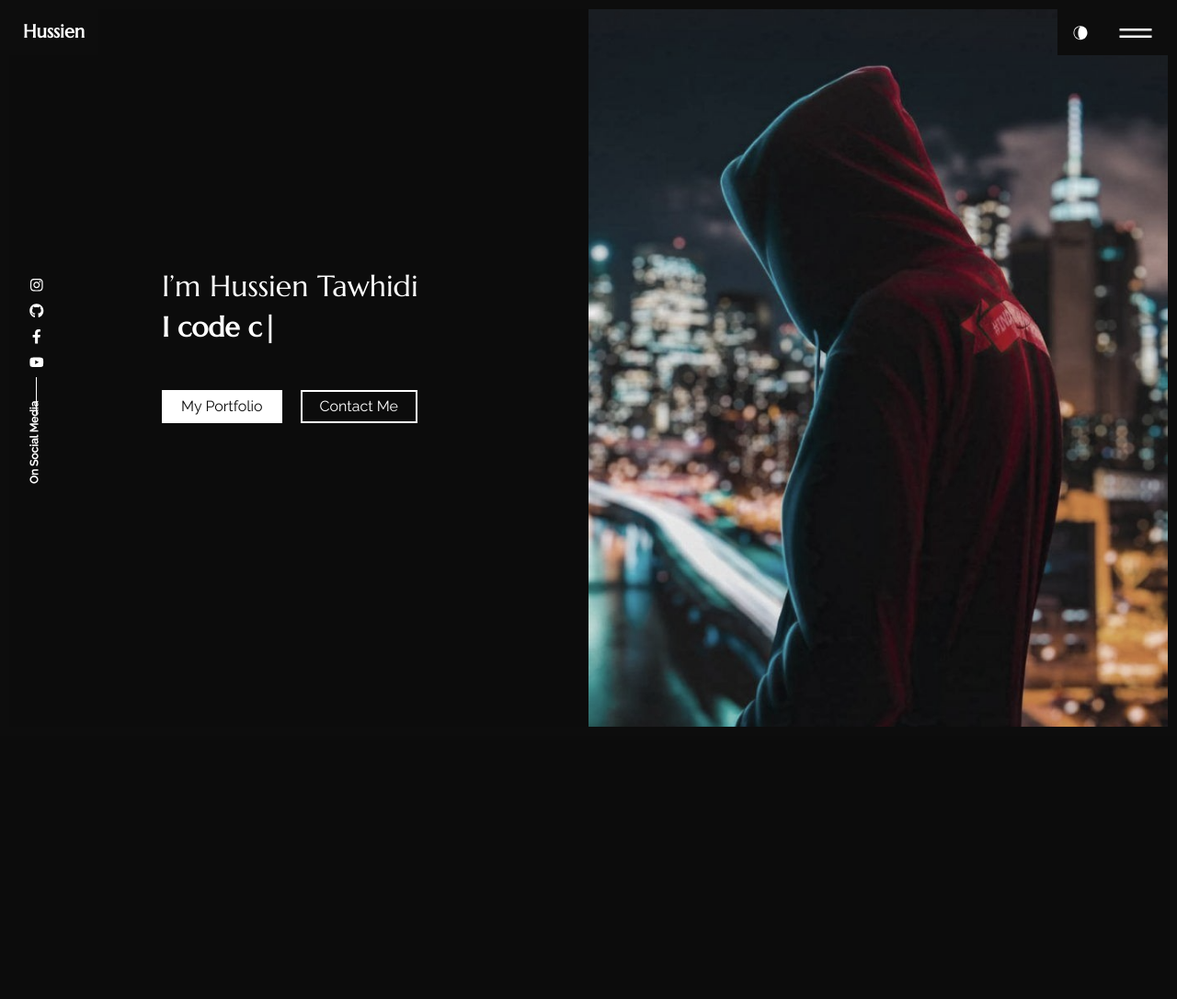
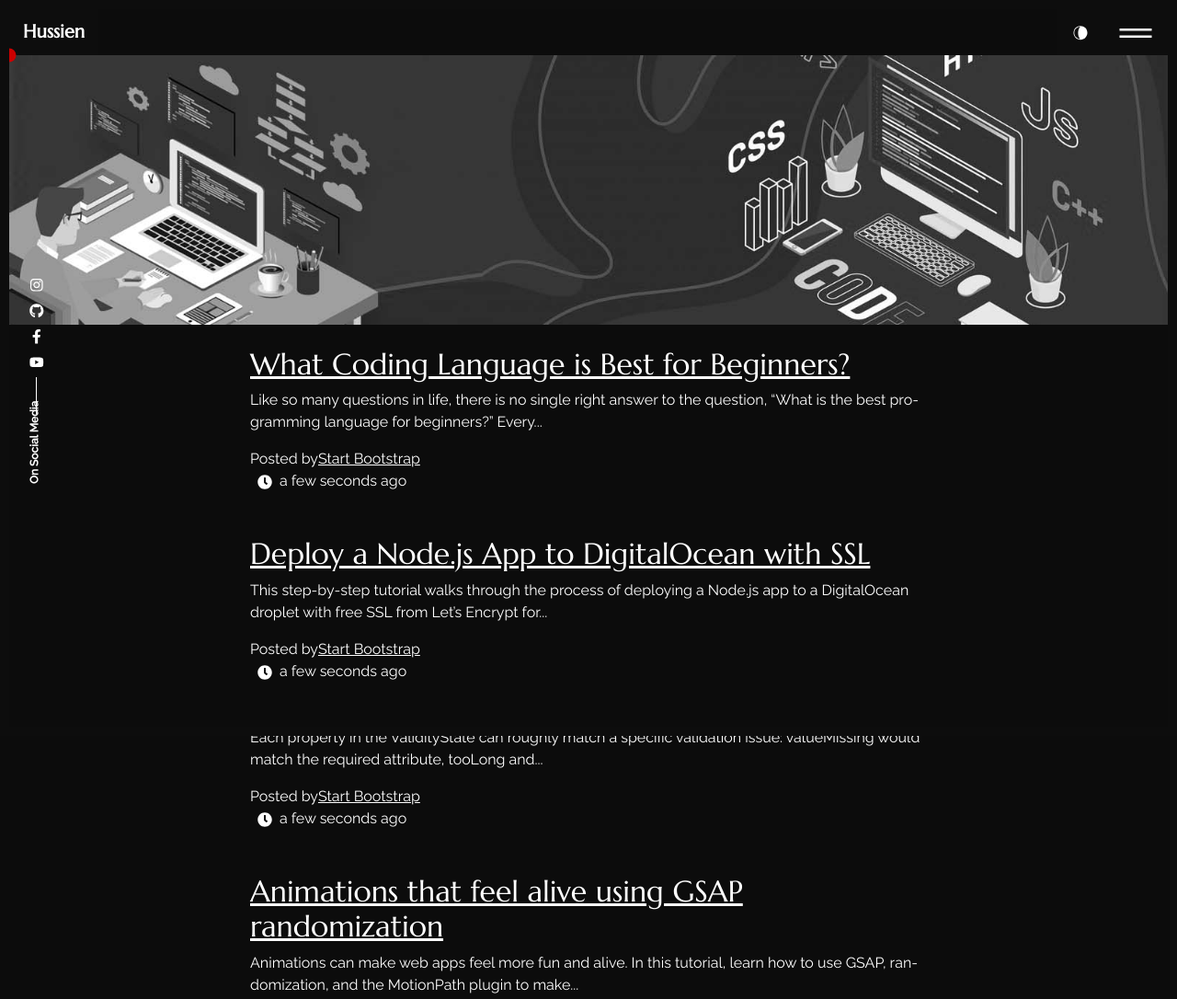
Before and after one commit to hussien-tawhidi/my-profile, a React app: page /blog in a window 1280 px wide. Shown: the top 1086 px of the page at 92% size. Before the commit the page ends 800 px from the top, so only its background shows below. Built offline with nearby package versions, Linux system fonts and the light colour scheme; some packages are replaced by stand-ins of ours.

Commit message:
make blog section

```diff
--- a/package.json
+++ b/package.json
@@ -5,6 +5,8 @@
     "dependencies": {
         "bootstrap": "^5.2.3",
         "emailjs-com": "^3.2.0",
+        "lodash": "^4.17.21",
+        "moment": "^2.29.4",
         "react": "^18.2.0",
         "react-bootstrap": "^2.7.0",
         "react-dom": "^18.2.0",
--- a/public/index.html
+++ b/public/index.html
@@ -14,6 +14,7 @@
     <link
       href="https://fonts.googleapis.com/css2?family=Raleway:ital,wght@0,400;0,500;1,400;1,500&display=swap"
       rel="stylesheet" />
+      <link href="https://cdn.jsdelivr.net/npm/bootstrap@5.3.0-alpha1/dist/css/bootstrap.min.css" rel="stylesheet" integrity="sha384-GLhlTQ8iRABdZLl6O3oVMWSktQOp6b7In1Zl3/Jr59b6EGGoI1aFkw7cmDA6j6gD" crossorigin="anonymous">
   </head>
 
   <body>
--- a/src/app/routes.js
+++ b/src/app/routes.js
@@ -1,12 +1,13 @@
 import React from "react";
-import { Route, Routes} from "react-router-dom";
-import withRouter from "../hooks/withRouter"
+import { Route, Routes } from "react-router-dom";
+import withRouter from "../hooks/withRouter";
 import { Home } from "../pages/home";
 import { Portfolio } from "../pages/portfolio";
 import { ContactUs } from "../pages/contact";
 import { About } from "../pages/about";
 import { Socialicons } from "../components/socialicons";
 import { CSSTransition, TransitionGroup } from "react-transition-group";
+import Blog from "../pages/blog/Blog";
 
 const AnimatedRoutes = withRouter(({ location }) => (
   <TransitionGroup>
@@ -16,15 +17,15 @@ const AnimatedRoutes = withRouter(({ location }) => (
         enter: 400,
         exit: 400,
       }}
-      classNames="page"
-      unmountOnExit
-    >
+      classNames='page'
+      unmountOnExit>
       <Routes location={location}>
-        <Route exact path="/" element={<Home />} />
-        <Route path="/about" element={<About />} />
-        <Route path="/portfolio" element={<Portfolio />} />
-        <Route path="/contact" element={<ContactUs />} />
-        <Route path="*" element={<Home />} />
+        <Route exact path='/' element={<Home />} />
+        <Route path='/about' element={<About />} />
+        <Route path='/portfolio' element={<Portfolio />} />
+        <Route path='/contact' element={<ContactUs />} />
+        <Route path='*' element={<Home />} />
+        <Route path='/blog' element={<Blog />} />
       </Routes>
     </CSSTransition>
   </TransitionGroup>
@@ -32,7 +33,7 @@ const AnimatedRoutes = withRouter(({ location }) => (
 
 function AppRoutes() {
   return (
-    <div className="s_c">
+    <div className='s_c'>
       <AnimatedRoutes />
       <Socialicons />
     </div>
--- a/src/components/socialicons/index.js
+++ b/src/components/socialicons/index.js
@@ -4,7 +4,6 @@ import {
   FaGithub,
   FaFacebookF,
   FaYoutube,
-  FaTwitch,
   FaInstagram,
 } from "react-icons/fa";
 import { socialprofils } from "../../content_option";
--- a/src/content_option.js
+++ b/src/content_option.js
@@ -1,4 +1,5 @@
 const logotext = "Hussien";
+const date = new Date();
 
 const meta = {
   title: "Hussien Tawhidi",
@@ -189,3 +190,44 @@ export {
   socialprofils,
   logotext,
 };
+
+export const blogData = [
+  {
+    id: 1,
+    title: "What Coding Language is Best for Beginners? ",
+    para0:
+      "Like so many questions in life, there is no single right answer to the question, “What is the best programming language for beginners?” Every coding language has its pros and cons. Read this article from Flatiron School to find the best coding language.",
+    postTime: "23:02/3/21/2023",
+  },
+  {
+    id: 2,
+    title: "Deploy a Node.js App to DigitalOcean with SSL",
+    para0:
+      "This step-by-step tutorial walks through the process of deploying a Node.js app to a DigitalOcean droplet with free SSL from Let’s Encrypt for $5/month. ",
+  },
+  {
+    id: 2,
+    title: "",
+    para0:
+      "Each property in the ValidityState can roughly match a specific validation issue: valueMissing would match the required attribute, tooLong and tooShort match minLength and maxLength, etc.",
+    postTime: date.getTime(),
+  },
+  {
+    id: 2,
+    title: "Animations that feel alive using GSAP randomization",
+    para0:
+      "Animations can make web apps feel more fun and alive. In this tutorial, learn how to use GSAP, randomization, and the MotionPath plugin to make your animations feel more lively. ",
+  },
+  {
+    id: 2,
+    title: "Design a Flexible Social Card Template for Sharing Content",
+    para0:
+      "Creating eye-catching social sharing images doesn’t have to take a ton of time. In this post, learn how to create a reusable template for sharing your posts. ",
+  },
+  {
+    id: 2,
+    title: "Upload a Custom Font to Cloudinary Using the Node SDK",
+    para0:
+      "A tutorial on how to upload and use custom fonts in text overlays with Cloudinary to generate images with custom text. ",
+  },
+];
--- a/src/header/index.js
+++ b/src/header/index.js
@@ -2,7 +2,7 @@ import React, { useState } from "react";
 import "./style.css";
 import { VscGrabber, VscClose } from "react-icons/vsc";
 import { Link } from "react-router-dom";
-import { logotext ,socialprofils } from "../content_option";
+import { logotext, socialprofils } from "../content_option";
 import Themetoggle from "../components/themetoggle";
 
 const Headermain = () => {
@@ -15,57 +15,71 @@ const Headermain = () => {
 
   return (
     <>
-      <header className="fixed-top site__header">
-        <div className="d-flex align-items-center justify-content-between">
-          <Link  className="navbar-brand nav_ac" to="/">
+      <header className='fixed-top site__header'>
+        <div className='d-flex align-items-center justify-content-between'>
+          <Link className='navbar-brand nav_ac' to='/'>
             {logotext}
           </Link>
-          <div className="d-flex align-items-center">
+          <div className='d-flex align-items-center'>
             <Themetoggle />
-          <button className="menu__button  nav_ac" onClick={handleToggle}>
+            <button className='menu__button  nav_ac' onClick={handleToggle}>
               {!isActive ? <VscClose /> : <VscGrabber />}
             </button>
-
           </div>
         </div>
 
         <div className={`site__navigation ${!isActive ? "menu__opend" : ""}`}>
-          <div className="bg__menu h-100">
-            <div className="menu__wrapper">
-              <div className="menu__container p-3">
-                <ul className="the_menu">
-                  <li className="menu_item ">
-                  <Link  onClick={handleToggle} to="/" className="my-3">Home</Link>
+          <div className='bg__menu h-100'>
+            <div className='menu__wrapper'>
+              <div className='menu__container p-3'>
+                <ul className='the_menu'>
+                  <li className='menu_item '>
+                    <Link onClick={handleToggle} to='/' className='my-3'>
+                      Home
+                    </Link>
                   </li>
-                  <li className="menu_item">
-                    <Link  onClick={handleToggle} to="/portfolio" className="my-3"> Portfolio</Link>
+                  <li className='menu_item'>
+                    <Link
+                      onClick={handleToggle}
+                      to='/portfolio'
+                      className='my-3'>
+                      Projects
+                    </Link>
                   </li>
-                  <li className="menu_item">
-                  <Link onClick={handleToggle} to="/about" className="my-3">About</Link>
+                  <li className='menu_item'>
+                    <Link onClick={handleToggle} to='/blog' className='my-3'>
+                      Blog
+                    </Link>
                   </li>
-                  <li className="menu_item">
-                  <Link onClick={handleToggle} to="/contact" className="my-3"> Contact</Link>
+                  <li className='menu_item'>
+                    <Link onClick={handleToggle} to='/about' className='my-3'>
+                      About
+                    </Link>
+                  </li>
+                  <li className='menu_item'>
+                    <Link onClick={handleToggle} to='/contact' className='my-3'>
+                      Contact
+                    </Link>
                   </li>
                 </ul>
               </div>
             </div>
           </div>
-          <div className="menu_footer d-flex flex-column flex-md-row justify-content-between align-items-md-center position-absolute w-100 p-3">
-            <div className="d-flex">
+          <div className='menu_footer d-flex flex-column flex-md-row justify-content-between align-items-md-center position-absolute w-100 p-3'>
+            <div className='d-flex'>
               <a href={socialprofils.facebook}>Facebook</a>
               <a href={socialprofils.instagram}>instagram</a>
               <a href={socialprofils.github}>Github</a>
               <a href={socialprofils.youtube}>Youtobe</a>
             </div>
-            <p className="copyright m-0">copyright __ {logotext}</p>
+            <p className='copyright m-0'>copyright __ {logotext}</p>
           </div>
         </div>
       </header>
-      <div className="br-top"></div>
-      <div className="br-bottom"></div>
-      <div className="br-left"></div>
-      <div className="br-right"></div>
-
+      <div className='br-top'></div>
+      <div className='br-bottom'></div>
+      <div className='br-left'></div>
+      <div className='br-right'></div>
     </>
   );
 };
--- /dev/null
+++ b/src/pages/blog/Blog.jsx
@@ -0,0 +1,41 @@
+import lodash from "lodash";
+import moment from "moment/moment";
+import { blogData } from "../../content_option";
+import { FaClock } from "react-icons/fa";
+
+export default function Blog() {
+  return (
+    <div className='blog'>
+      <img src='./blog-banner.jpg' alt='' className='img-fluid' />
+      <div className='container'>
+        <div className='row justify-content-center'>
+          {blogData?.map((topic) => (
+            <div className='col-12 col-lg-8 col-12' key={topic.id}>
+              <div className='post-preview my-4'>
+                <a href='post.html'>
+                  <h2 className='post-title'>{topic.title}</h2>
+                </a>
+                <p>
+                  {lodash.truncate(topic.para0, {
+                    length: 150,
+                    separator: " ",
+                  })}
+                </p>
+                <p className='post-meta'>
+                  Posted by
+                  <a href='#!'>Start Bootstrap</a>
+                  <p className='time'>
+                    <span className='mx-2'>
+                      <FaClock />
+                    </span>
+                    <span>{moment().startOf("seconds").fromNow()}</span>
+                  </p>
+                </p>
+              </div>
+            </div>
+          ))}
+        </div>
+      </div>
+    </div>
+  );
+}
```
Also changed, not shown: public/blog-banner.jpg (added), 2 other files. Lines whose indentation alone changed are shown as unchanged.
